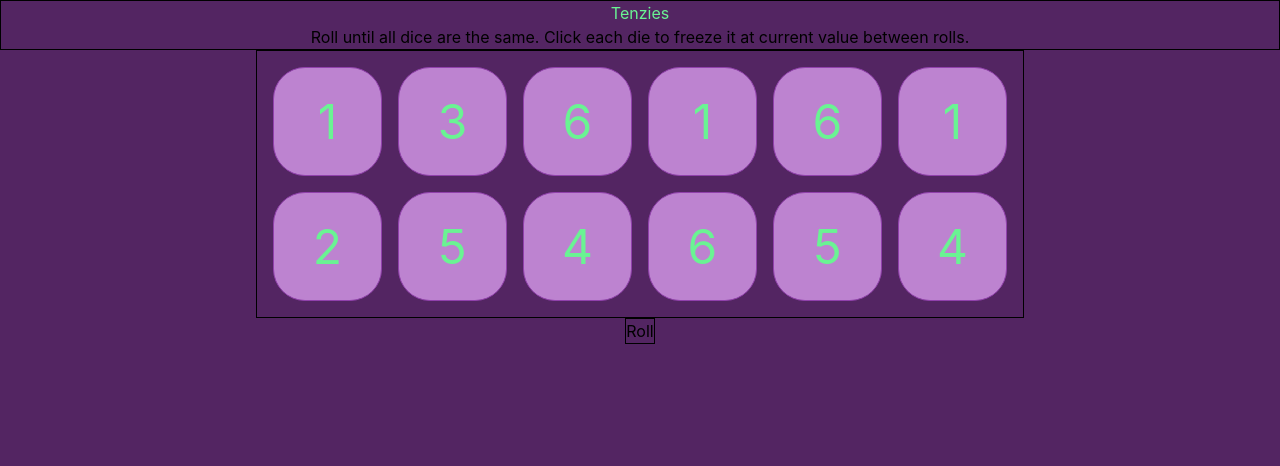
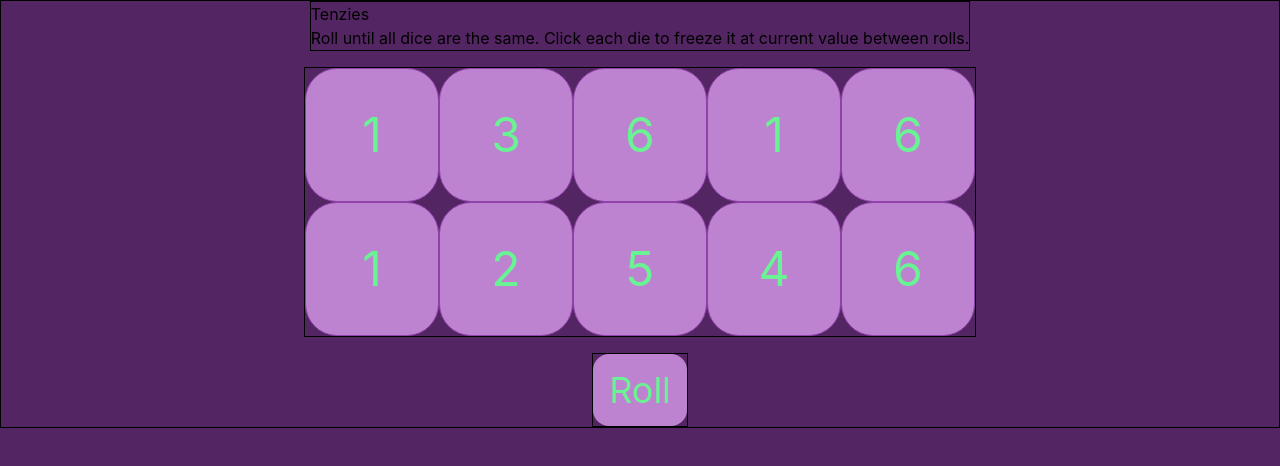
Before and after one commit to tmiesz/Tenzies, a React (Vite) app: page / in a window 1280 px wide. Shown: the top 466 px of the page. Built offline with nearby package versions, Linux system fonts and the light colour scheme.

Commit message:
refactor

```diff
--- a/src/App.tsx
+++ b/src/App.tsx
@@ -1,31 +1,40 @@
-import { useState, type JSX } from "react";
+import { useState } from "react";
 import Die from "./components/Die";
 
 export default function App() {
   const [board, setBoard] = useState(GenerateDiceValues());
 
   function GenerateDiceValues(): number[] {
-    return Array(12)
+    return Array(10)
       .fill(0)
       .map(() => Math.ceil(Math.random() * 6));
   }
 
   const dice = board.map((die, i) => <Die id={i} value={die} />);
 
+  function rollDice() {
+    setBoard(GenerateDiceValues());
+  }
+
   return (
     <>
-      <div className="border flex flex-col items-center">
-        <h1>Tenzies</h1>
+      <div className="border flex flex-col gap-4 items-center">
+        <div className="border">
+          <h1 className="var(--accent)">Tenzies</h1>
           <span>
             Roll until all dice are the same. Click each die to freeze it at
             current value between rolls.
           </span>
         </div>
-      <div className="border w-3xl m-auto">
-        <div className="grid grid-cols-6 gap-4 p-4">{dice}</div>
+        <div className="border grid grid-cols-5 grid-rows-2 w-2xl">{dice}</div>
+        <div className="border">
+          <button
+            className="bg-(--foreground) rounded-2xl text-(--accent) text-4xl p-4"
+            onClick={rollDice}
+          >
+            Roll
+          </button>
         </div>
-      <div className="flex flex-col items-center">
-        <button className="border">Roll</button>
       </div>
     </>
   );
--- a/src/index.css
+++ b/src/index.css
@@ -11,7 +11,3 @@
 body {
     background-color: var(--background);
 }
-
-h1 {
-    color: var(--accent);
-}
```
Lines whose indentation alone changed are shown as unchanged.
